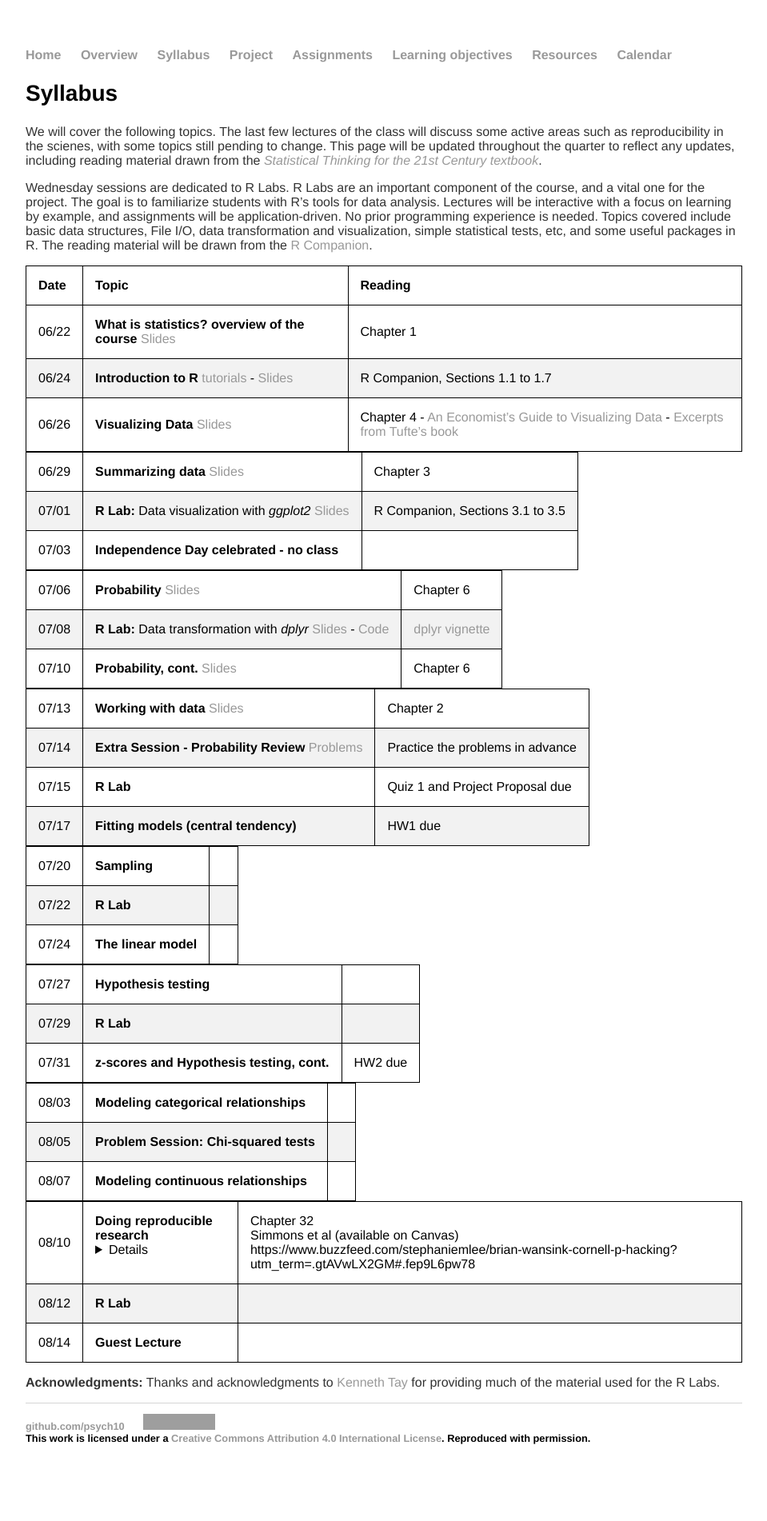
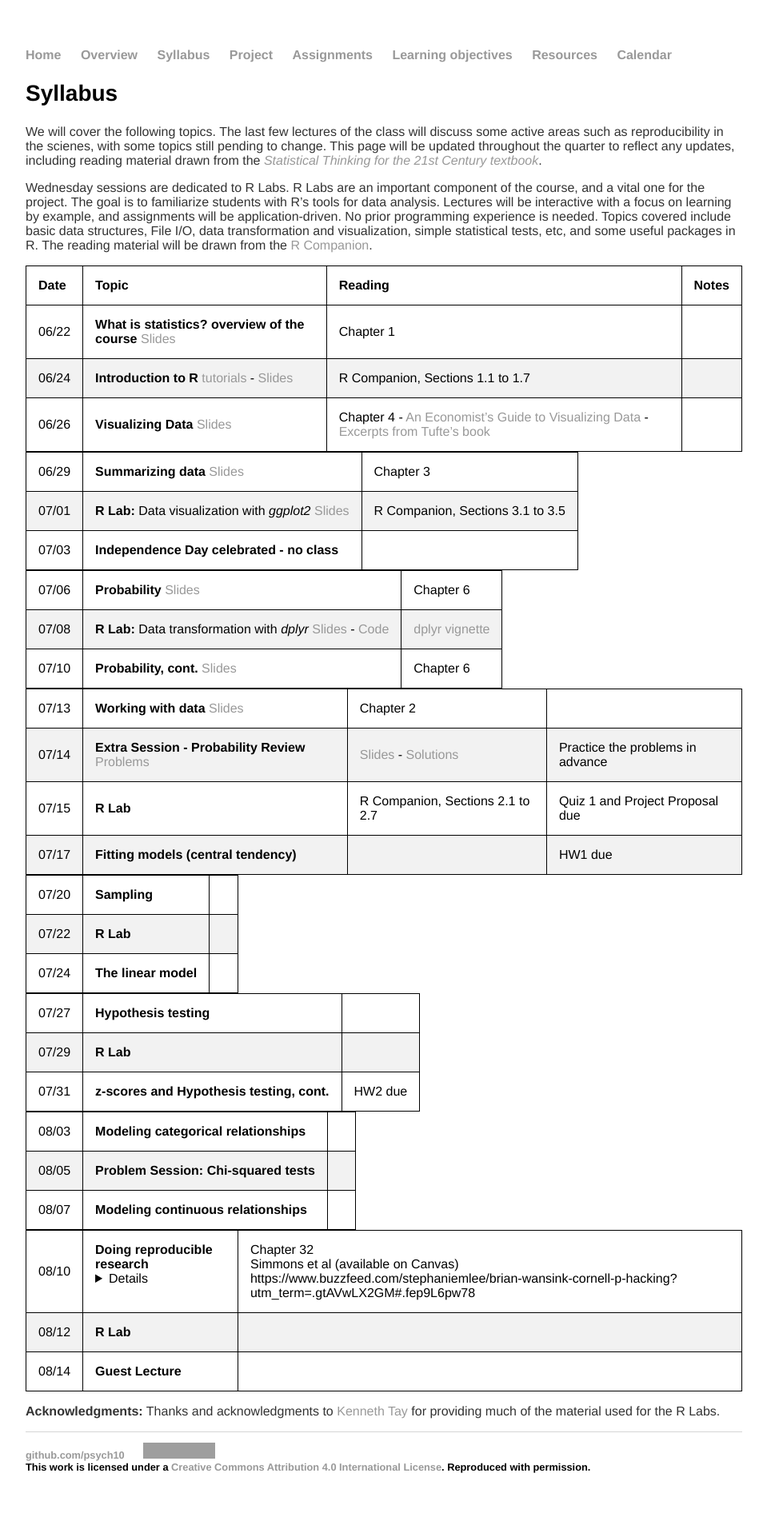
Before and after one commit to stats60/stats60.github.io, a Jekyll site: the page built from syllabus/index.md, in a window 1280 px wide. Shown: the whole page at 80% size, without its empty margins (160-1119 px from the left). Built offline with Jekyll 4.4.1, drawn with Linux system fonts in a browser that asks for light colours; our own code applies the rules of GitHub Pages for plain Markdown files; before the commit the page ends 1866 px from its top, so only the background shows below that; grey boxes are pictures that could not be loaded.

Commit message:
material upload

```diff
--- a/syllabus/index.md
+++ b/syllabus/index.md
@@ -10,7 +10,7 @@ We will cover the following topics. The last few lectures of the class will disc
 Wednesday sessions are dedicated to R Labs. R Labs are an important component of the course, and a vital one for the project. The goal is to familiarize students with R's tools for data analysis. Lectures will be interactive with a focus on learning by example, and assignments will be application-driven. No prior programming experience is needed. Topics covered include basic data structures, File I/O, data transformation and visualization, simple statistical tests, etc, and some useful packages in R. The reading material will be drawn from the [R Companion](https://statsthinking21.github.io/statsthinking21-R-site/).
 
 
-|Date|Topic|Reading|
+|Date|Topic|Reading|Notes|
 | ---|---|---|
 |06/22 |**What is statistics? overview of the course** [Slides](../slides/01.pdf)|Chapter 1|
 |06/24 |**Introduction to R** [tutorials](https://drive.google.com/drive/folders/1EPZQOahz-dYfdzajMtk5HpPNGV9rXg-K?usp=sharing) - [Slides](../Rlab/lab1.html)|R Companion, Sections 1.1 to 1.7
@@ -25,9 +25,9 @@ Wednesday sessions are dedicated to R Labs. R Labs are an important component of
 |07/10 |**Probability, cont.** [Slides](../slides/05.pdf)|Chapter 6|
 
 |07/13 |**Working with data** [Slides](../slides/06.pdf)|Chapter 2|
-|07/14 |**Extra Session - Probability Review** [Problems](../slides/problem_session1.pdf)| Practice the problems in advance|
-|07/15 |**R Lab**|Quiz 1 and Project Proposal due|
-|07/17 |**Fitting models (central tendency)**|HW1 due|
+|07/14 |**Extra Session - Probability Review** [Problems](../slides/problem_session1.pdf)|[Slides](../slides/problem_session1_slides.pdf) - [Solutions](../slides/problem_session1_solutions.pdf) |Practice the problems in advance|
+|07/15 |**R Lab**|R Companion, Sections 2.1 to 2.7|Quiz 1 and Project Proposal due|
+|07/17 |**Fitting models (central tendency)**||HW1 due|
 
 |07/20 |**Sampling**||
 |07/22 |**R Lab**||
```
Also changed, not shown: 2 other files.
